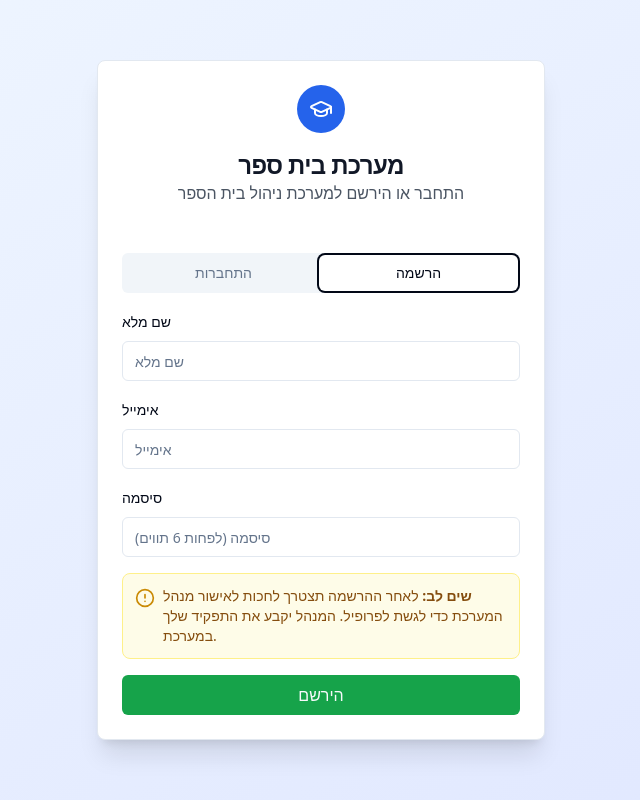
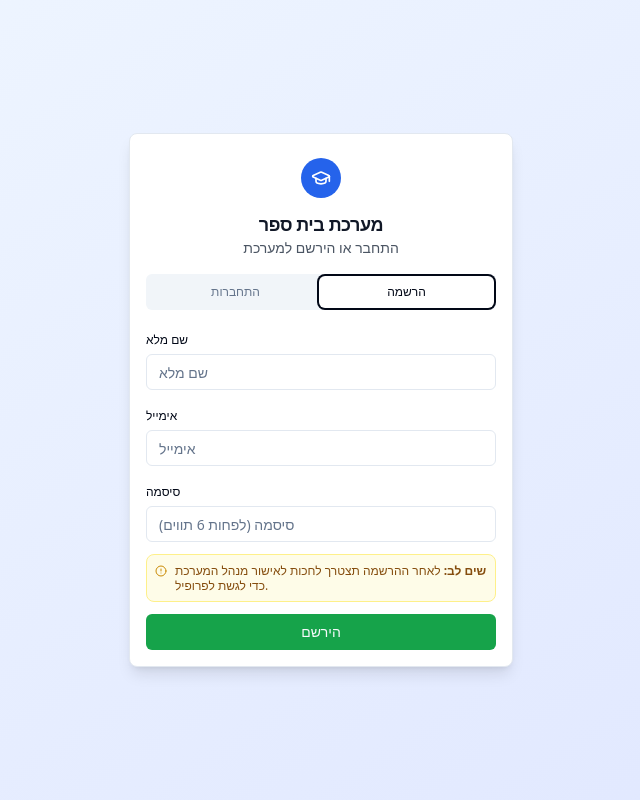
Before and after one commit to asaftk1/student-success-builder, a React (Vite) app: page / in a window 1280 px wide. Both pictures are taken after a click on the tab "הרשמה". Shown: the whole page, without its empty margins (319-959 px from the left). Built offline with nearby package versions, Linux system fonts and the light colour scheme.

Commit message:
Fix: Improve mobile responsiveness
Further adjustments to `AuthPage.tsx` and `PendingApproval.tsx` to address remaining mobile display issues.

```diff
--- a/src/components/AuthPage.tsx
+++ b/src/components/AuthPage.tsx
@@ -70,28 +70,28 @@ const AuthPage = () => {
   };
 
   return (
-    <div className="min-h-screen bg-gradient-to-br from-blue-50 to-indigo-100 flex items-center justify-center p-2 sm:p-4">
-      <Card className="w-full max-w-sm sm:max-w-md shadow-xl mx-2">
-        <CardHeader className="text-center space-y-2 sm:space-y-4 p-4 sm:p-6">
-          <div className="mx-auto w-10 h-10 sm:w-12 sm:h-12 bg-blue-600 rounded-full flex items-center justify-center">
-            <GraduationCap className="w-5 h-5 sm:w-6 sm:h-6 text-white" />
+    <div className="min-h-screen bg-gradient-to-br from-blue-50 to-indigo-100 flex items-center justify-center px-4 py-8">
+      <Card className="w-full max-w-sm shadow-lg">
+        <CardHeader className="text-center space-y-3 pb-4">
+          <div className="mx-auto w-10 h-10 bg-blue-600 rounded-full flex items-center justify-center">
+            <GraduationCap className="w-5 h-5 text-white" />
           </div>
           <div>
-            <CardTitle className="text-xl sm:text-2xl font-bold text-gray-900">מערכת בית ספר</CardTitle>
-            <CardDescription className="text-sm sm:text-base text-gray-600">התחבר או הירשם למערכת ניהול בית הספר</CardDescription>
+            <CardTitle className="text-lg font-bold text-gray-900">מערכת בית ספר</CardTitle>
+            <CardDescription className="text-sm text-gray-600">התחבר או הירשם למערכת</CardDescription>
           </div>
         </CardHeader>
-        <CardContent className="p-4 sm:p-6">
+        <CardContent className="px-4 pb-4">
           <Tabs defaultValue="login" className="w-full">
-            <TabsList className="grid w-full grid-cols-2 mb-4">
-              <TabsTrigger value="login" className="text-sm">התחברות</TabsTrigger>
-              <TabsTrigger value="signup" className="text-sm">הרשמה</TabsTrigger>
+            <TabsList className="grid w-full grid-cols-2 mb-4 h-9">
+              <TabsTrigger value="login" className="text-xs">התחברות</TabsTrigger>
+              <TabsTrigger value="signup" className="text-xs">הרשמה</TabsTrigger>
             </TabsList>
 
             <TabsContent value="login">
-              <form onSubmit={handleLogin} className="space-y-3 sm:space-y-4">
-                <div className="space-y-1 sm:space-y-2">
-                  <Label htmlFor="login-email" className="text-sm">אימייל</Label>
+              <form onSubmit={handleLogin} className="space-y-3">
+                <div className="space-y-1">
+                  <Label htmlFor="login-email" className="text-xs">אימייל</Label>
                   <Input
                     id="login-email"
                     type="email"
@@ -99,11 +99,11 @@ const AuthPage = () => {
                     onChange={(e) => setLoginEmail(e.target.value)}
                     placeholder="אימייל"
                     required
-                    className="text-sm"
+                    className="text-sm h-9"
                   />
                 </div>
-                <div className="space-y-1 sm:space-y-2">
-                  <Label htmlFor="login-password" className="text-sm">סיסמה</Label>
+                <div className="space-y-1">
+                  <Label htmlFor="login-password" className="text-xs">סיסמה</Label>
                   <Input
                     id="login-password"
                     type="password"
@@ -111,19 +111,19 @@ const AuthPage = () => {
                     onChange={(e) => setLoginPassword(e.target.value)}
                     placeholder="סיסמה"
                     required
-                    className="text-sm"
+                    className="text-sm h-9"
                   />
                 </div>
-                <Button type="submit" className="w-full bg-blue-600 hover:bg-blue-700 text-sm sm:text-base" disabled={loading}>
+                <Button type="submit" className="w-full bg-blue-600 hover:bg-blue-700 text-sm h-9" disabled={loading}>
                   {loading ? 'מתחבר...' : 'התחבר'}
                 </Button>
               </form>
             </TabsContent>
 
             <TabsContent value="signup">
-              <form onSubmit={handleSignup} className="space-y-3 sm:space-y-4">
-                <div className="space-y-1 sm:space-y-2">
-                  <Label htmlFor="signup-name" className="text-sm">שם מלא</Label>
+              <form onSubmit={handleSignup} className="space-y-3">
+                <div className="space-y-1">
+                  <Label htmlFor="signup-name" className="text-xs">שם מלא</Label>
                   <Input
                     id="signup-name"
                     type="text"
@@ -131,11 +131,11 @@ const AuthPage = () => {
                     onChange={(e) => setFullName(e.target.value)}
                     placeholder="שם מלא"
                     required
-                    className="text-sm"
+                    className="text-sm h-9"
                   />
                 </div>
-                <div className="space-y-1 sm:space-y-2">
-                  <Label htmlFor="signup-email" className="text-sm">אימייל</Label>
+                <div className="space-y-1">
+                  <Label htmlFor="signup-email" className="text-xs">אימייל</Label>
                   <Input
                     id="signup-email"
                     type="email"
@@ -143,11 +143,11 @@ const AuthPage = () => {
                     onChange={(e) => setSignupEmail(e.target.value)}
                     placeholder="אימייל"
                     required
-                    className="text-sm"
+                    className="text-sm h-9"
                   />
                 </div>
-                <div className="space-y-1 sm:space-y-2">
-                  <Label htmlFor="signup-password" className="text-sm">סיסמה</Label>
+                <div className="space-y-1">
+                  <Label htmlFor="signup-password" className="text-xs">סיסמה</Label>
                   <Input
                     id="signup-password"
                     type="password"
@@ -156,16 +156,16 @@ const AuthPage = () => {
                     placeholder="סיסמה (לפחות 6 תווים)"
                     required
                     minLength={6}
-                    className="text-sm"
+                    className="text-sm h-9"
                   />
                 </div>
-                <div className="bg-yellow-50 border border-yellow-200 rounded-lg p-2 sm:p-3 flex items-start space-x-2">
-                  <AlertCircle className="w-4 h-4 sm:w-5 sm:h-5 text-yellow-600 mt-0.5 flex-shrink-0" />
-                  <div className="text-xs sm:text-sm text-yellow-800">
-                    <strong>שים לב:</strong> לאחר ההרשמה תצטרך לחכות לאישור מנהל המערכת כדי לגשת לפרופיל. המנהל יקבע את התפקיד שלך במערכת.
+                <div className="bg-yellow-50 border border-yellow-200 rounded-lg p-2 flex items-start space-x-2">
+                  <AlertCircle className="w-3 h-3 text-yellow-600 mt-0.5 flex-shrink-0" />
+                  <div className="text-xs text-yellow-800 leading-tight">
+                    <strong>שים לב:</strong> לאחר ההרשמה תצטרך לחכות לאישור מנהל המערכת כדי לגשת לפרופיל.
                   </div>
                 </div>
-                <Button type="submit" className="w-full bg-green-600 hover:bg-green-700 text-sm sm:text-base" disabled={loading}>
+                <Button type="submit" className="w-full bg-green-600 hover:bg-green-700 text-sm h-9" disabled={loading}>
                   {loading ? 'נרשם...' : 'הירשם'}
                 </Button>
               </form>
--- a/src/components/PendingApproval.tsx
+++ b/src/components/PendingApproval.tsx
@@ -17,41 +17,41 @@ const PendingApproval = () => {
   };
 
   return (
-    <div className="min-h-screen bg-gradient-to-br from-yellow-50 to-orange-100 flex items-center justify-center p-2 sm:p-4">
-      <Card className="w-full max-w-sm sm:max-w-md shadow-xl mx-2">
-        <CardHeader className="text-center space-y-2 sm:space-y-4 p-4 sm:p-6">
-          <div className="mx-auto w-12 h-12 sm:w-16 sm:h-16 bg-yellow-500 rounded-full flex items-center justify-center">
-            <Clock className="w-6 h-6 sm:w-8 sm:h-8 text-white" />
+    <div className="min-h-screen bg-gradient-to-br from-yellow-50 to-orange-100 flex items-center justify-center px-4 py-8">
+      <Card className="w-full max-w-sm shadow-lg">
+        <CardHeader className="text-center space-y-3 pb-4">
+          <div className="mx-auto w-12 h-12 bg-yellow-500 rounded-full flex items-center justify-center">
+            <Clock className="w-6 h-6 text-white" />
           </div>
           <div>
-            <CardTitle className="text-xl sm:text-2xl font-bold text-gray-900">ממתין לאישור</CardTitle>
-            <CardDescription className="text-sm sm:text-base text-gray-600">
+            <CardTitle className="text-lg font-bold text-gray-900">ממתין לאישור</CardTitle>
+            <CardDescription className="text-sm text-gray-600">
               החשבון שלך נרשם בהצלחה אך עדיין ממתין לאישור מנהל המערכת
             </CardDescription>
           </div>
         </CardHeader>
-        <CardContent className="space-y-4 sm:space-y-6 p-4 sm:p-6">
-          <div className="bg-white rounded-lg p-3 sm:p-4 border border-gray-200">
-            <h3 className="font-semibold text-gray-900 mb-2 sm:mb-3 text-sm sm:text-base">פרטי החשבון שלך:</h3>
+        <CardContent className="space-y-4 px-4 pb-4">
+          <div className="bg-white rounded-lg p-3 border border-gray-200">
+            <h3 className="font-semibold text-gray-900 mb-2 text-sm">פרטי החשבון שלך:</h3>
             <div className="space-y-2">
-              <div className="flex items-center space-x-2 sm:space-x-3">
-                <User className="w-3 h-3 sm:w-4 sm:h-4 text-gray-500 flex-shrink-0" />
-                <span className="text-xs sm:text-sm text-gray-700 break-words">{profile?.full_name}</span>
+              <div className="flex items-center space-x-2">
+                <User className="w-3 h-3 text-gray-500 flex-shrink-0" />
+                <span className="text-xs text-gray-700 break-words">{profile?.full_name}</span>
               </div>
-              <div className="flex items-center space-x-2 sm:space-x-3">
-                <Mail className="w-3 h-3 sm:w-4 sm:h-4 text-gray-500 flex-shrink-0" />
-                <span className="text-xs sm:text-sm text-gray-700 break-all">{profile?.email}</span>
+              <div className="flex items-center space-x-2">
+                <Mail className="w-3 h-3 text-gray-500 flex-shrink-0" />
+                <span className="text-xs text-gray-700 break-all">{profile?.email}</span>
               </div>
-              <div className="flex items-center space-x-2 sm:space-x-3">
-                <span className="w-3 h-3 sm:w-4 sm:h-4 text-center text-gray-500 text-xs flex-shrink-0">👔</span>
-                <span className="text-xs sm:text-sm text-gray-700">{getRoleLabel(profile?.role || '')}</span>
+              <div className="flex items-center space-x-2">
+                <span className="w-3 h-3 text-center text-gray-500 text-xs flex-shrink-0">👔</span>
+                <span className="text-xs text-gray-700">{getRoleLabel(profile?.role || '')}</span>
               </div>
             </div>
           </div>
 
-          <div className="bg-yellow-50 border border-yellow-200 rounded-lg p-3 sm:p-4">
-            <h4 className="font-medium text-yellow-800 mb-1 sm:mb-2 text-sm">מה קורה עכשיו?</h4>
-            <ul className="text-xs sm:text-sm text-yellow-700 space-y-1">
+          <div className="bg-yellow-50 border border-yellow-200 rounded-lg p-3">
+            <h4 className="font-medium text-yellow-800 mb-1 text-sm">מה קורה עכשיו?</h4>
+            <ul className="text-xs text-yellow-700 space-y-1 leading-tight">
               <li>• מנהל המערכת יקבל הודעה על בקשת ההצטרפות שלך</li>
               <li>• לאחר בדיקת הפרטים, החשבון שלך יאושר</li>
               <li>• תקבל הודעה כאשר תוכל להיכנס למערכת</li>
@@ -59,10 +59,10 @@ const PendingApproval = () => {
           </div>
 
           <div className="text-center">
-            <p className="text-xs sm:text-sm text-gray-600 mb-3 sm:mb-4">
+            <p className="text-xs text-gray-600 mb-3">
               צריך לצאת מהחשבון?
             </p>
-            <Button variant="outline" onClick={signOut} className="w-full text-sm">
+            <Button variant="outline" onClick={signOut} className="w-full text-sm h-9">
               התנתק
             </Button>
           </div>
```
